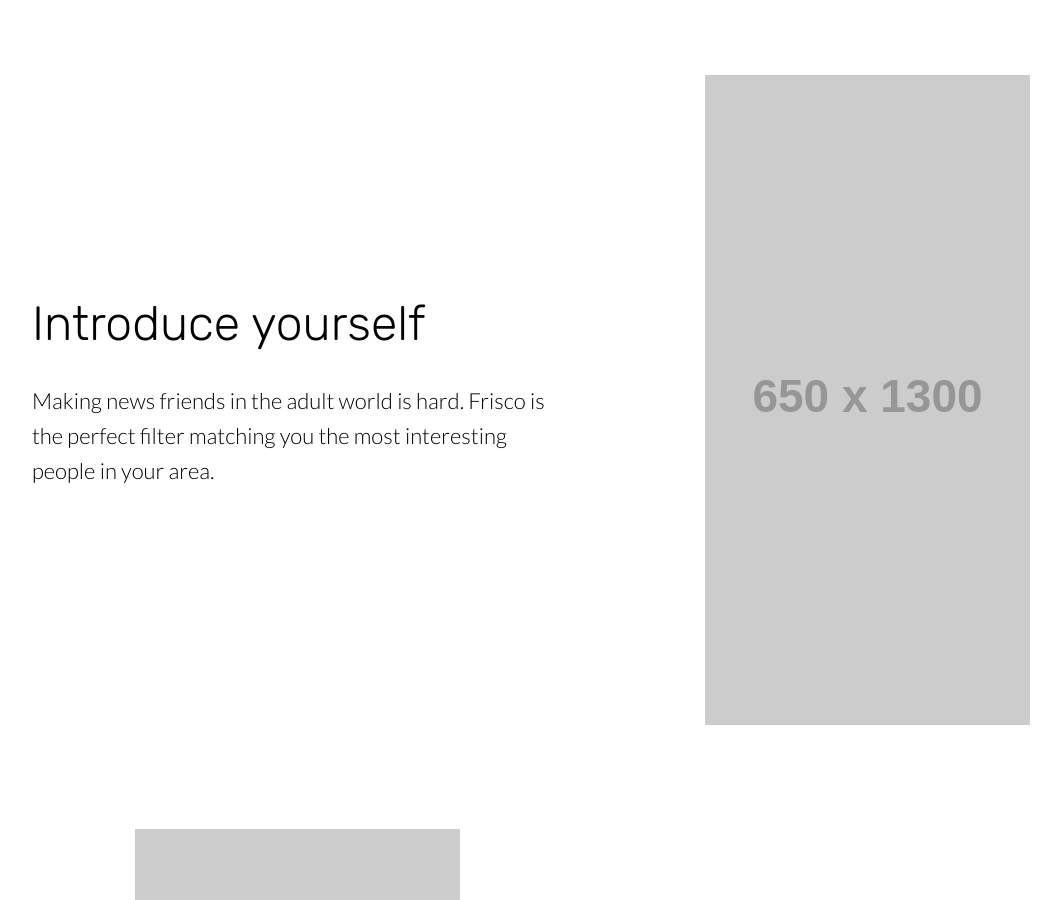
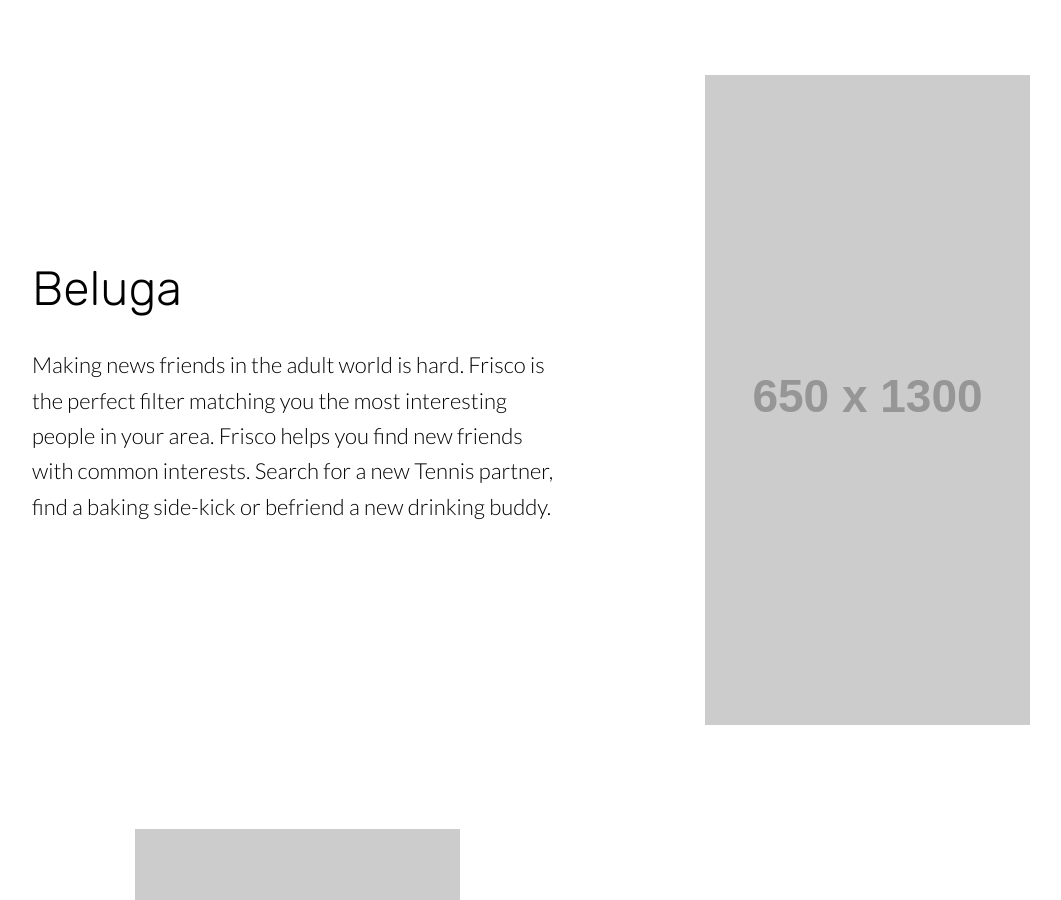
Before and after one commit to socahdev/leaves, a Jekyll site: the page built from index.html, in a window 1280 px wide and 900 px high, scrolled down 925 px. Shown: the whole window, without its empty margins (58-1119 px from the left). Built offline with Jekyll 4.4.1, drawn with Linux system fonts in a browser that asks for light colours; nearby versions of some CDN libraries; the list of posts is cut into pages by our own code; some of the changed text lies outside the part shown.

Commit message:
Update index.html

```diff
--- a/index.html
+++ b/index.html
@@ -8,9 +8,9 @@
 <section class="hero" style="background-image: url({% include relative-src.html src=page.image %})">
 	<div class="inner-hero text-container">
 		<div class="hero-text-container">
-			<h1 class="editable">Make a new friend today</h1>
+			<h1 class="editable">Beluga: Symphony for Smashing Raves</h1>
 			<p class="subtext editable">Frisco helps you find new friends with common interests. Search for a new Tennis partner, find a baking side-kick or befriend a new drinking buddy.</p>
-			<div class="cta button alt"><a href="#">Join Now</a></div>
+			<div class="cta button alt"><a href="#">Get it on Steam!</a></div>
 		</div>
 	</div>
 	<div class="learn-more"><a href="#learn-more">Learn more <span class="arrow">&#x25BC;</span></a></div>
@@ -20,8 +20,8 @@
 	<section class="info" id="learn-more">
 		<div class="container flex">
 			<div class="text">
-				<h2 class="editable">Introduce yourself</h2>
-				<p class="editable">Making news friends in the adult world is hard. Frisco is the perfect filter matching you the most interesting people in your area.</p>
+				<h2 class="editable">Beluga</h2>
+				<p class="editable">Making news friends in the adult world is hard. Frisco is the perfect filter matching you the most interesting people in your area. Frisco helps you find new friends with common interests. Search for a new Tennis partner, find a baking side-kick or befriend a new drinking buddy.</p>
 			</div>
 			<div class="image">
 				<img class="editable" src="http://placehold.it/650x1300" alt="Screenshot" />
@@ -32,8 +32,8 @@
 	<section class="info">
 		<div class="container flex">
 			<div class="text">
-				<h2 class="editable">Pick your interests</h2>
-				<p class="editable">The more you tell Frisco the better it gets to know you. Frisco matches you with people who share similar interests with you.</p>
+				<h2 class="editable">Leaves</h2>
+				<p class="editable">The more you tell Frisco the better it gets to know you. Frisco matches you with people who share similar interests with you.Frisco helps you find new friends with common interests. Search for a new Tennis partner, find a baking side-kick or befriend a new drinking buddy.</p>
 			</div>
 			<div class="image">
 				<img class="editable" src="http://placehold.it/650x1300" alt="Screenshot" />
@@ -44,8 +44,8 @@
 	<section class="info">
 		<div class="container flex">
 			<div class="text">
-				<h2 class="editable">Swipe and go</h2>
-				<p class="editable">Frisco shows you cards with people who might be a good match for friendship. Swipe left to move to the next card or right to start talking.</p>
+				<h2 class="editable">Contact</h2>
+				<p class="editable">Frisco helps you find new friends with common interests. Search for a new Tennis partner, find a baking side-kick or befriend a new drinking buddy.Frisco shows you cards with people who might be a good match for friendship. Swipe left to move to the next card or right to start talking.</p>
 			</div>
 			<div class="image">
 				<img class="editable" src="http://placehold.it/650x1300" alt="Screenshot" />
@@ -56,9 +56,9 @@
 	<section class="hero" style="background-image: url({% include relative-src.html src=page.bottom_image %})">
 		<div class="inner-hero text-container">
 			<div class="hero-text-container">
-				<h2 class="editable">Find your buddy today</h2>
+				<h2 class="editable">Deluge: Symphony of Smashing Raves</h2>
 				<p class="subtext editable">It's free, fun and an exciting way to meet new people.</p>
-				<div class="cta button alt"><a href="#">Join Now</a></div>
+				<div class="cta button alt"><a href="#">Free on Steam</a></div>
 			</div>
 		</div>
 	</section>
```
